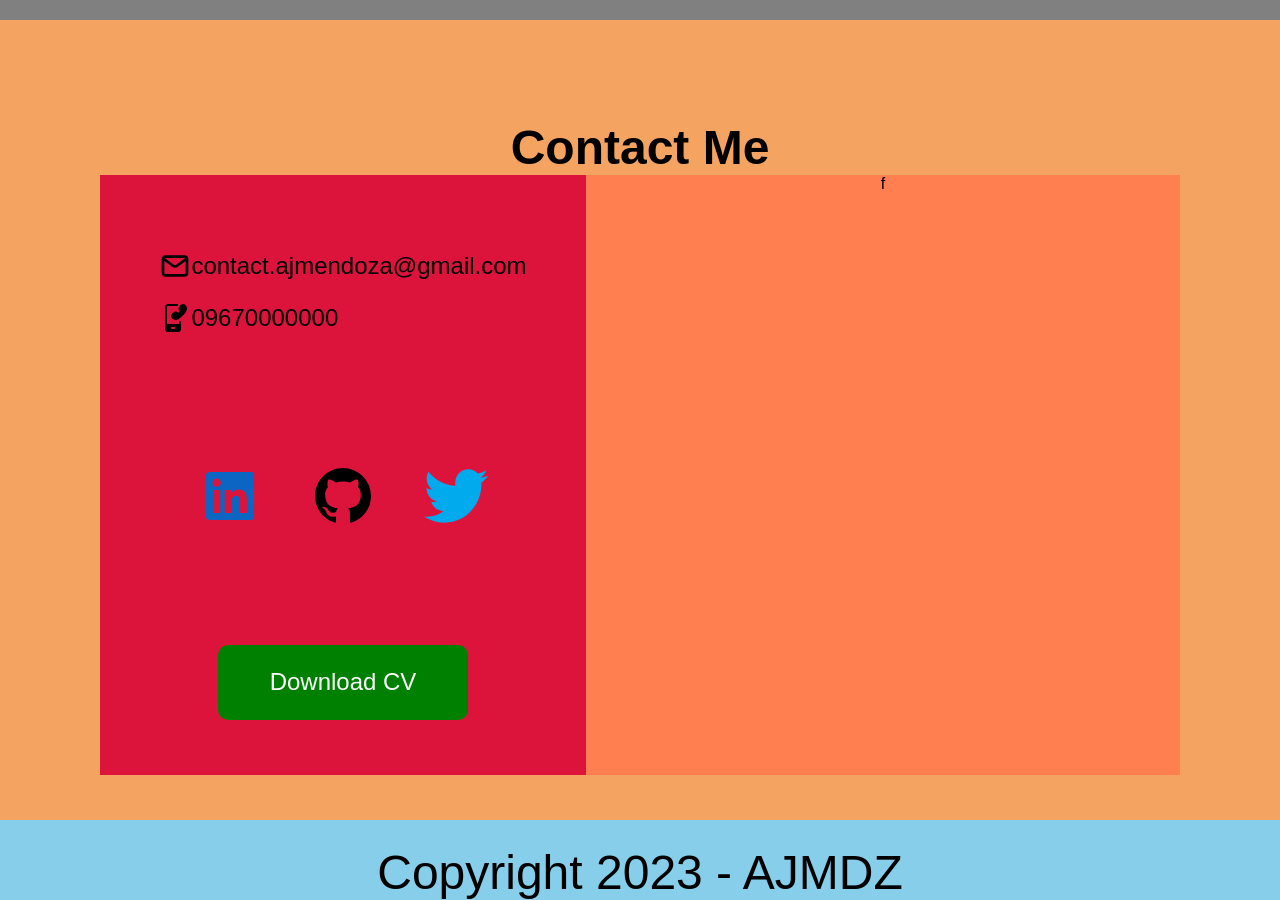
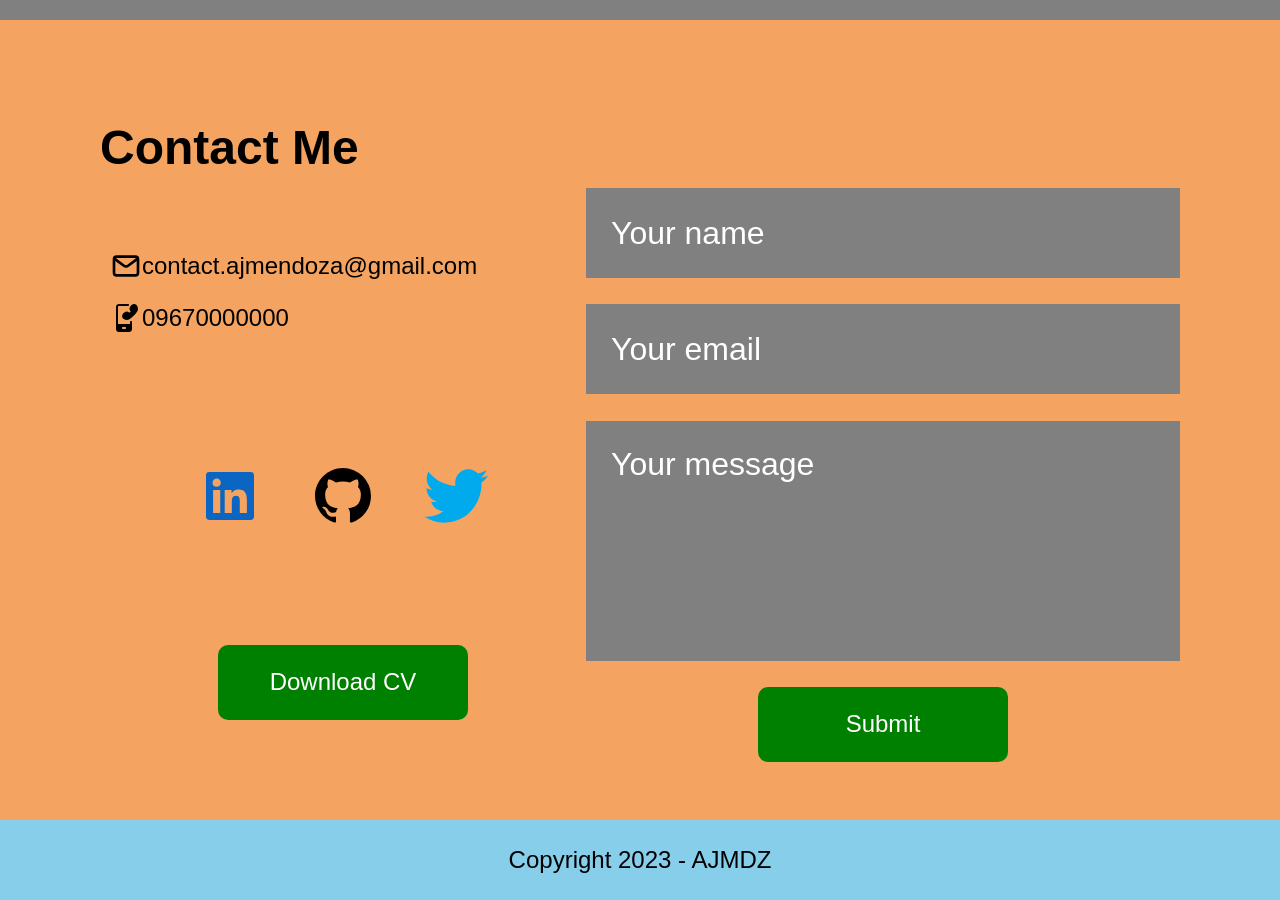
Before and after one commit to ajmdz/mendoza-aj_ws, a plain HTML site: page Portfolio/index.html in a window 1280 px wide. Shown: the part 1980-2880 px from the top of the page. Drawn offline with Linux system fonts and the light colour scheme.

Commit message:
add contact form

```diff
--- a/Portfolio/index.html
+++ b/Portfolio/index.html
@@ -52,18 +52,18 @@
             </div>
         </div>
 
-        <div class="btn btn-lg">See More</div>
+        <button class="btn btn-lg">See More</button>
 
     </section>
 
     <section class="contact">
 
-        <h2>Contact Me</h2>
+        <div class="contact-me"><h2>Contact Me</h2></div>
 
         <div class="container">
             <!-- CONTACT DETAILS -->
             <div class="contact-details">
-                <div>
+                <div class="contact-container">
                     <span class="contact-info">
                         <img class="icon-s" src="./img/email.svg" alt="">
                         <p class="normal">contact.ajmendoza@gmail.com</p>
@@ -82,20 +82,23 @@
 
                 <a href="#"><div class="btn btn-sm">Download CV</div></a>
             </div>
-            <div class="email-form">f</div>
 
-            <!-- SOCIALS -->
+
+            <div class="email-form">
+                <input class="text-input" type="text" placeholder="Your name">
+                <input class="text-input" type="text" placeholder="Your email">
+                <!-- <input class="text-input" type="text" placeholder="Your message">  -->
+                <textarea class="text-area" placeholder="Your message"></textarea>
+                <a href="#"><div class="btn btn-sm">Submit</div></a>
+            </div>
+
 
         </div>
         </div>
-
-
-
-
     </section>
 
     <footer>
-        <p>Copyright 2023 - AJMDZ</p>
+        Copyright 2023 - AJMDZ
     </footer>
 </body>
 </html>
--- a/Portfolio/style.css
+++ b/Portfolio/style.css
@@ -14,8 +14,22 @@ a {
     text-decoration: none;
 }
 
+h1 {
+    font-size: 8em;
+}
+
+h2 {
+    font-size: 3em;
+}
+
+h2:nth-of-type(4) {
+    /* text-align: left; */
+    color: white;
+}
+
 .btn {
     border-radius: 10px;
+    border: none;
     background-color: green;
     color: white !important;
     display: flex;
@@ -28,13 +42,13 @@ a {
 .btn-lg {
     height: 100px;
     width: 300px;
-    font-size: 2em;
+    font-size: 2rem;
 }
 
 .btn-sm {
     height: 75px;
     width: 250px;
-    font-size: 1em;
+    font-size: 1.5rem;
 }
 
 nav {
@@ -117,11 +131,20 @@ nav {
     text-align: center;
 }
 
+.contact-container {
+    width: 100%;
+}
+.contact-me {
+    /* width: 60%; */
+    display: flex;
+    justify-content: left;
+}
+
 .contact-details {
     display: flex;
     flex-direction: column;
     width: 45%;
-    background-color: crimson;
+    /* background-color: crimson; */
     font-size: 1.5em;
     justify-content: space-around;
     align-items: center;
@@ -153,7 +176,40 @@ nav {
 
 .email-form {
     width: 55%;
-    background-color: coral;
+    /* background-color: coral; */
+    display: flex;
+    flex-direction: column;
+    justify-content: space-around;
+    align-items: center;
+}
+
+.text-input {
+    width: 100%;
+    height: 15%;
+    font-size: 2em;
+    background-color: grey;
+    color: white;
+    padding: 25px;
+    border: none;
+    outline: none;
+}
+
+.text-area {
+    resize: none;
+    width: 100%;
+    height: 40%;
+    font-family: inherit !important;
+    font-size: 2em !important;
+    background-color: grey;
+    color: white;
+    padding: 25px;
+    border: none;
+    font: inherit;
+    outline: none
+}
+
+.text-input::placeholder, .text-area::placeholder {
+    color: white;
 }
 
 .container {
@@ -164,26 +220,20 @@ nav {
 }
 
 footer {
+    display: flex;
+    flex-direction: column;
+    justify-content: center;
+    align-items: center;
     padding: 25px;
     height: 10vh;
     background-color: skyblue;
-    text-align: center;
+    font-size: 1.5em;
 }
-
-h1 {
-    font-size: 8em;
-}
-
-h2 {
-    font-size: 3em;
-}
-
 
 .about p {
     font-size: 2em;
 }
 
-
 footer p {
     font-size: 3em;
 }
```
